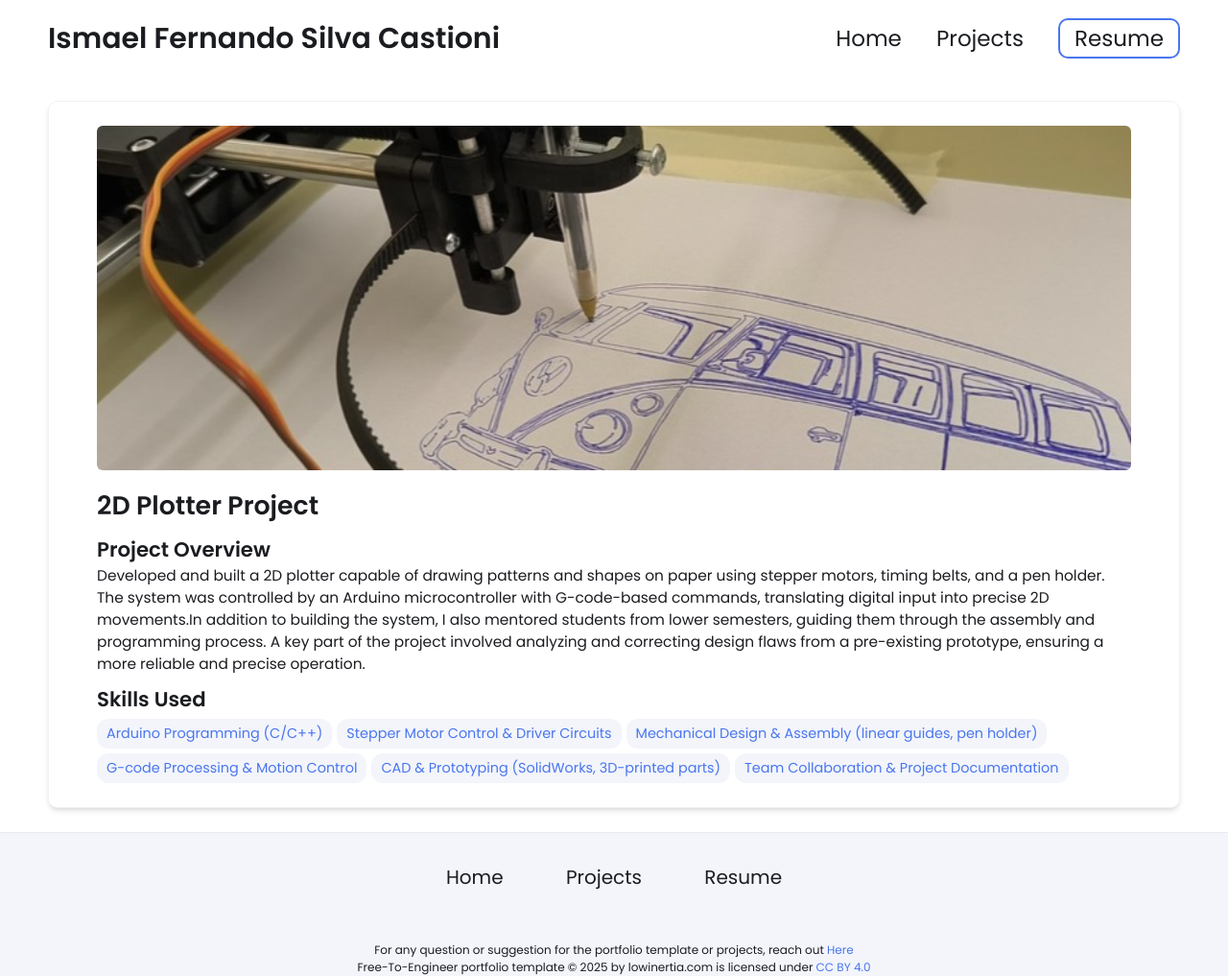
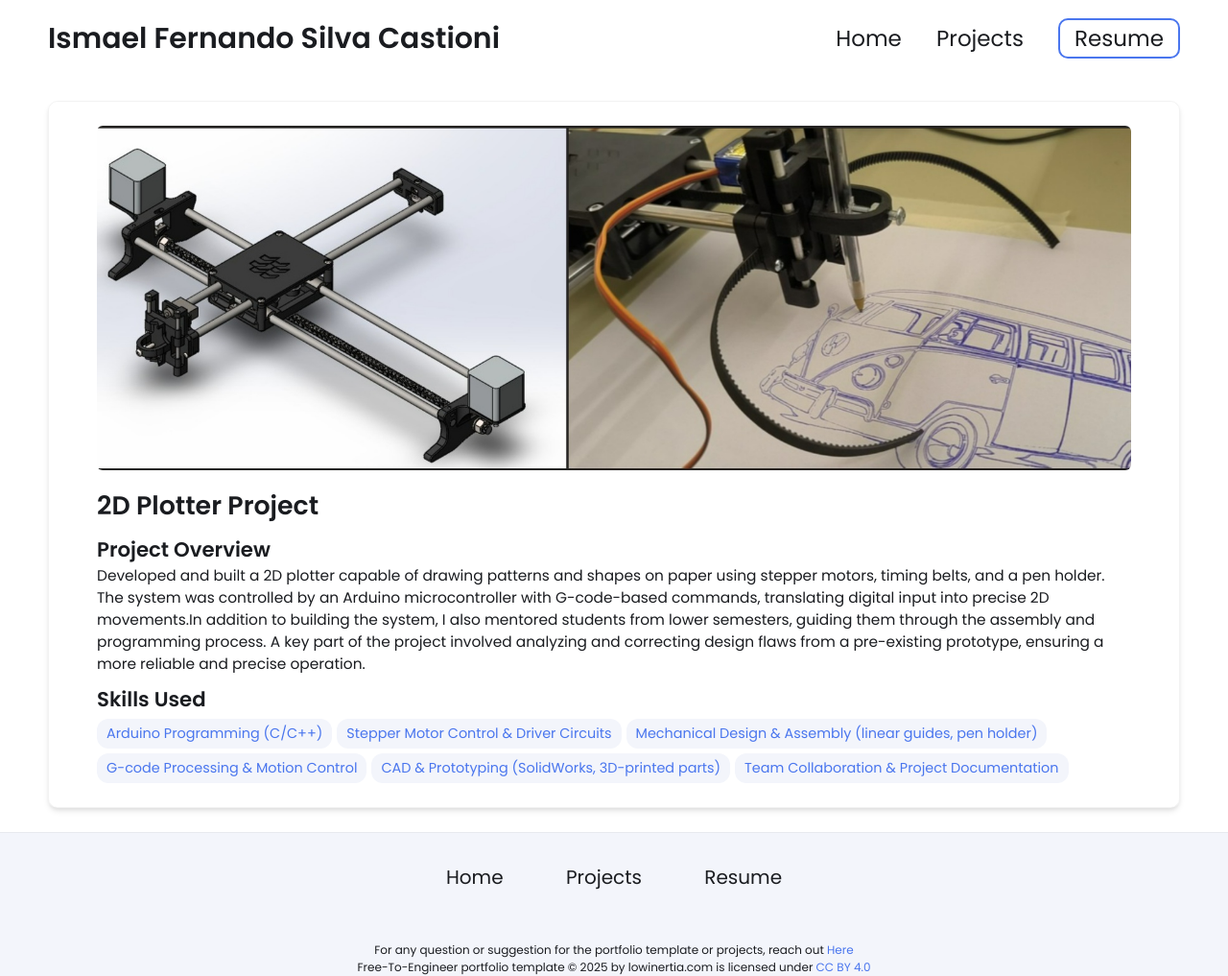
Before and after one commit to ISML10/ISML10.github.io, a Jekyll site: the page built from _projects/2D Plotter Project/index.md, in a window 1280 px wide. Shown: the whole page at 96% size. Built offline with Jekyll 4.4.1, drawn with Linux system fonts in a browser that asks for light colours.

Commit message:
Update index.md

```diff
--- a/_projects/2D Plotter Project/index.md
+++ b/_projects/2D Plotter Project/index.md
@@ -9,5 +9,5 @@ skills:
 - G-code Processing & Motion Control
 - CAD & Prototyping (SolidWorks, 3D-printed parts)
 - Team Collaboration & Project Documentation
-main-image: /zeichnung.jpg
+main-image: /2d-plotter.jpg
 ---
```
